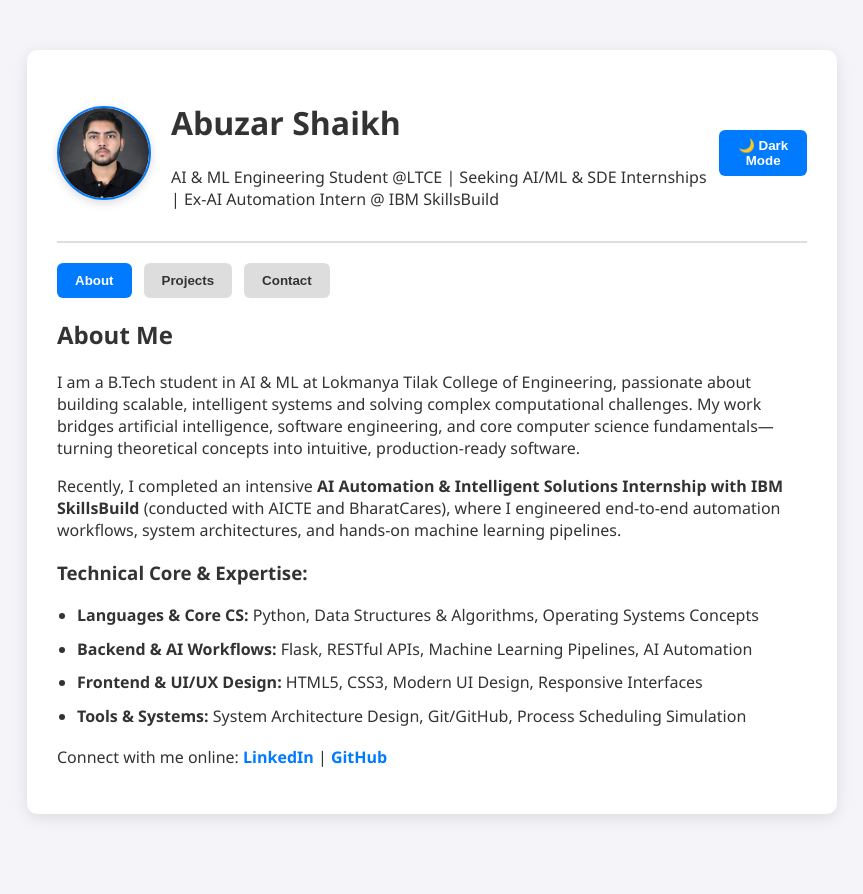
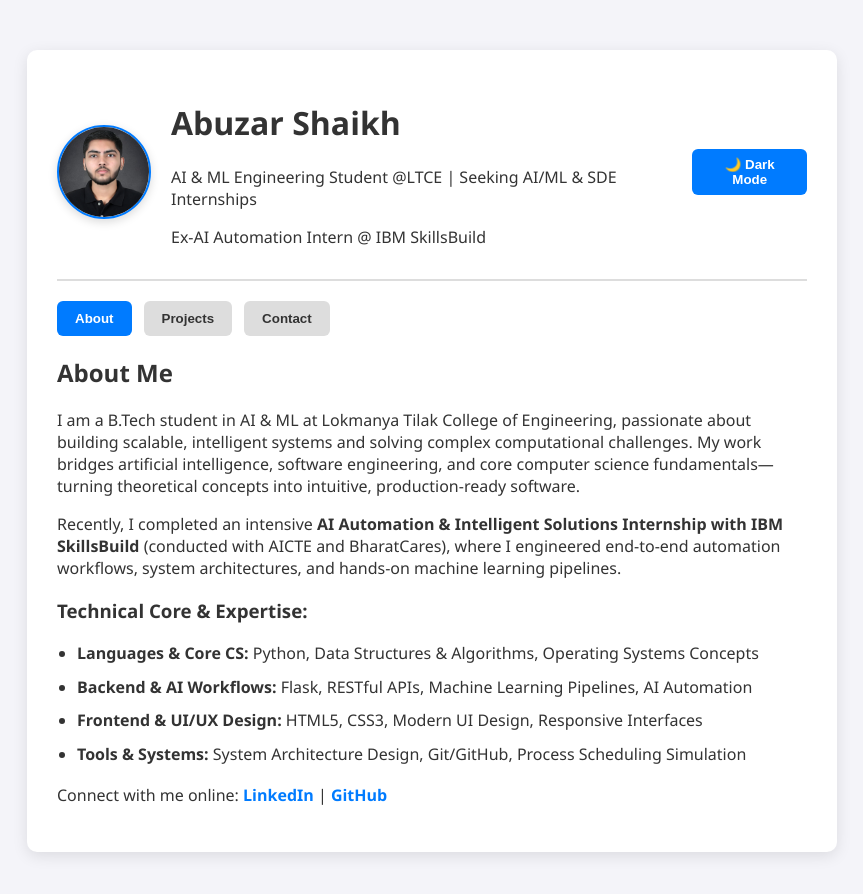
Before and after one commit to abuzar-shaikh-dev/portfolio, a React (Vite) app: page / in a window 1280 px wide. Shown: the top 894 px of the page, without its empty margins (208-1071 px from the left). Before the commit the page ends 864 px from the top, so only its background shows below. Built offline with nearby package versions, Linux system fonts and the light colour scheme; the HTML template or start-up script is replaced by a standard one.

Commit message:
Refactor internship description in Portfolio component
Split the internship description into two separate paragraphs.

```diff
--- a/src/components/Portfolio.jsx
+++ b/src/components/Portfolio.jsx
@@ -31,7 +31,8 @@ export default function Portfolio() {
           />
           <div>
             <h1>Abuzar Shaikh</h1>
-            <p>AI & ML Engineering Student @LTCE | Seeking AI/ML & SDE Internships | Ex-AI Automation Intern @ IBM SkillsBuild</p>
+            <p>AI & ML Engineering Student @LTCE | Seeking AI/ML & SDE Internships</p>
+            <p>Ex-AI Automation Intern @ IBM SkillsBuild</p>
           </div>
         </div>
         <button onClick={() => setDarkMode(!darkMode)} className="theme-toggle">
```
